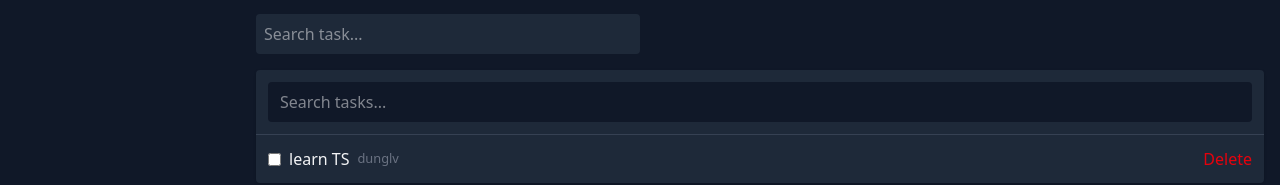
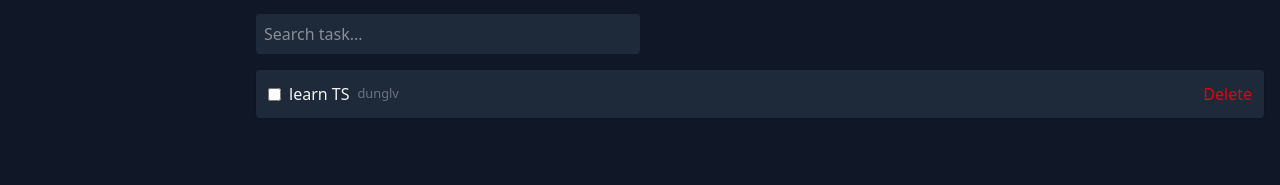
Before and after one commit to chopiean/Dashboard-App, a React (Vite) app: page / in a window 1280 px wide. Shown: the part 148-333 px from the top of the page. Built offline with nearby package versions, Linux system fonts and the light colour scheme.

Commit message:
Modified stable state

```diff
--- a/src/App.tsx
+++ b/src/App.tsx
@@ -31,13 +31,13 @@ function App() {
                   onDebounceChange={setTaskQuery}
                   placeholder="Search task..."
                 ></SearchBar>
-                <TaskList></TaskList>
+                <TaskList search={taskQuery}></TaskList>
               </>
             ) : (
               <>
                 <SearchBar
                   onDebounceChange={setUserQuery}
-                  placeholder="Search..."
+                  placeholder="Search user..."
                 ></SearchBar>
                 <UserTable search={userQuery}></UserTable>
               </>
--- a/src/components/TaskForm.tsx
+++ b/src/components/TaskForm.tsx
@@ -1,11 +1,8 @@
-import React from "react";
 import { useTasks } from "../context/TaskContext";
 import z from "zod";
 import { useForm } from "react-hook-form";
 import { zodResolver } from "@hookform/resolvers/zod";
 import type { Task } from "../type";
-
-type Props = {};
 
 const schema = z.object({
   title: z.string().min(2, "Title too short"),
@@ -13,7 +10,7 @@ const schema = z.object({
 });
 type FormData = z.infer<typeof schema>;
 
-const TaskForm = (props: Props) => {
+const TaskForm = () => {
   const {
     state: { users },
     dispatch,
@@ -26,10 +23,14 @@ const TaskForm = (props: Props) => {
     formState: { errors },
   } = useForm<FormData>({
     resolver: zodResolver(schema),
+    defaultValues: {
+      title: "",
+      assignedTo: users[0]?.id,
+    },
   });
   const onSubmit = (data: FormData) => {
     const newTask: Task = {
-      id: Date.now(),
+      id: crypto.randomUUID(),
       title: data.title,
       done: false,
       assignedTo: data.assignedTo,
--- a/src/components/TaskList.tsx
+++ b/src/components/TaskList.tsx
@@ -1,33 +1,24 @@
-import React, { useMemo, useState } from "react";
+import { useMemo } from "react";
 import { useTasks } from "../context/TaskContext";
 
-type Props = {};
+type Props = {
+  search: string;
+};
 
-const TaskList = (props: Props) => {
+const TaskList = ({ search }: Props) => {
   const {
     state: { tasks, users },
     dispatch,
   } = useTasks();
 
-  const [query, setQuery] = useState("");
-
   const filteredTasks = useMemo(() => {
-    const q = query.trim().toLowerCase();
+    const q = search.trim().toLowerCase();
     if (!q) return tasks;
     return tasks.filter((t) => t.title.toLowerCase().includes(q));
-  }, [tasks, query]);
+  }, [tasks, search]);
 
   return (
     <div className="bg-gray-800 rounded shadow divide-gray-200">
-      <div className="p-3 border-b border-gray-700">
-        <input
-          value={query}
-          onChange={(e) => setQuery(e.target.value)}
-          placeholder="Search tasks..."
-          className="w-full px-3 py-2 rounded bg-gray-900 text-gray-100 border-gray-700"
-        ></input>
-      </div>
-
       {filteredTasks.length === 0 && (
         <div className="p-4 text-gray-500">No tasks found</div>
       )}
--- a/src/context/TaskContext.tsx
+++ b/src/context/TaskContext.tsx
@@ -48,7 +48,7 @@ export function TaskProvider({ children }: { children: ReactNode }) {
     {
       tasks: [
         {
-          id: 1,
+          id: "1",
           title: "learn TS",
           done: false,
           assignedTo: 1,
@@ -66,7 +66,9 @@ export function TaskProvider({ children }: { children: ReactNode }) {
   );
   const [state, dispatch] = useReducer(taskReducer, persistedState);
 
-  useEffect(() => {}, [state, setPersistedState]);
+  useEffect(() => {
+    setPersistedState(state);
+  }, [state, setPersistedState]);
 
   return (
     <TaskContext.Provider
--- a/src/type.ts
+++ b/src/type.ts
@@ -6,7 +6,7 @@ export type User = {
 };
 
 export type Task = {
-  id: number;
+  id: string;
   title: string;
   done: boolean;
   assignedTo: number;
@@ -22,10 +22,10 @@ export type TaskAction =
     }
   | {
       type: "toggle";
-      payload: number;
+      payload: string;
     }
   | {
       type: "remove";
-      payload: number;
+      payload: string;
     };
 export type TPage = "tasks" | "users";
```
